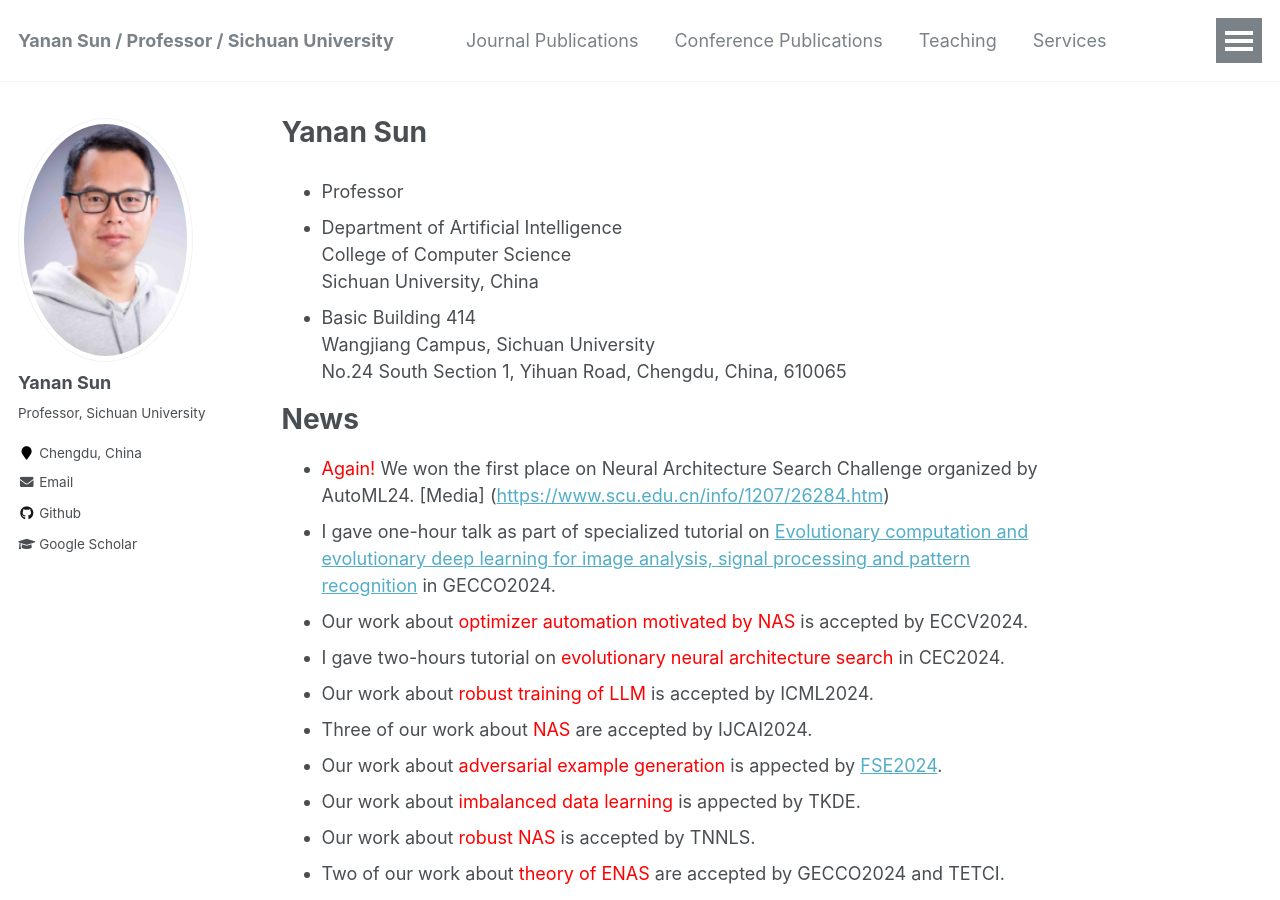
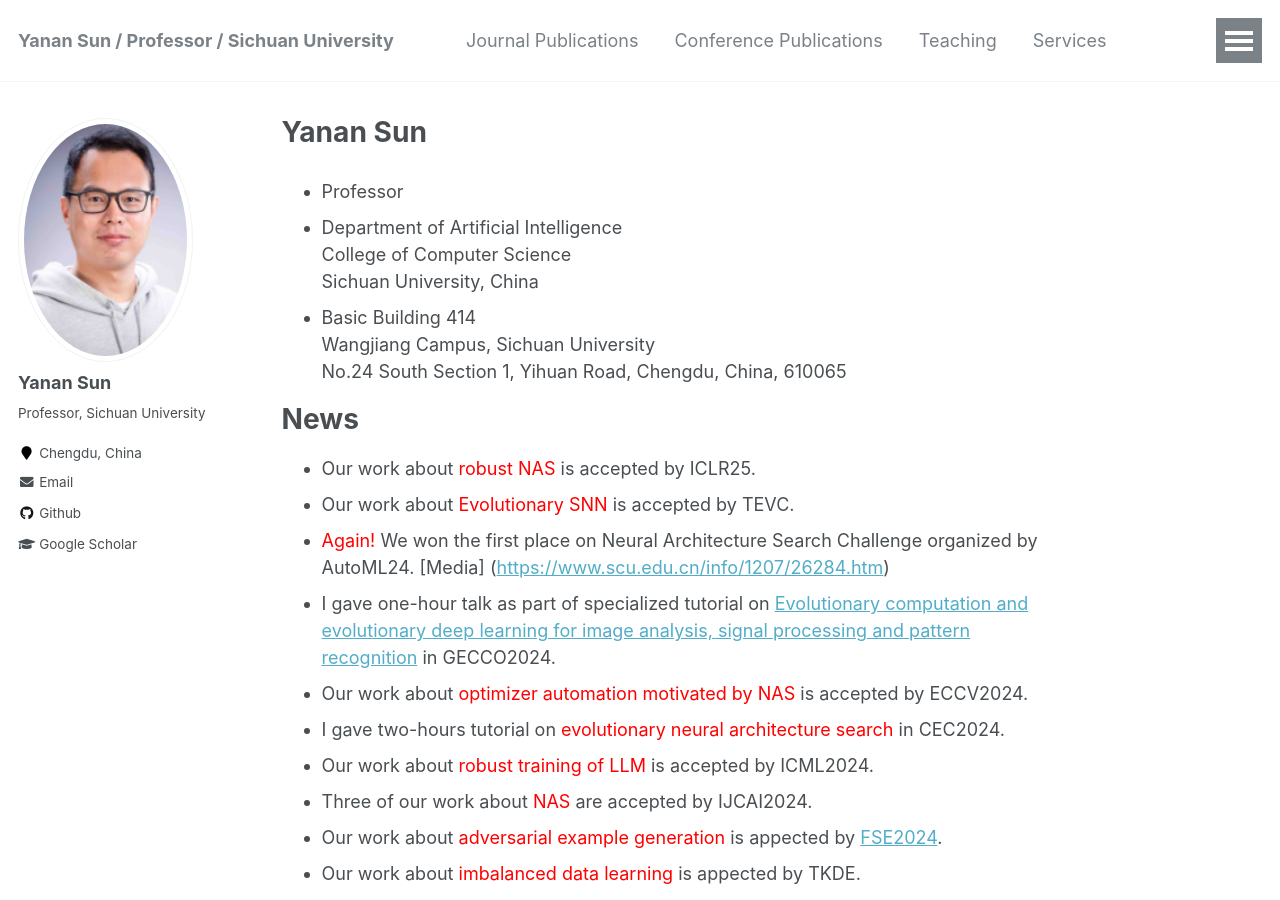
Before and after one commit to yn-sun/yn-sun.github.io, a Jekyll site: the page built from _pages/about.md, in a window 1280 px wide and 900 px high. Built offline with Jekyll 4.4.1, drawn with Linux system fonts in a browser that asks for light colours; comment, search, counter and statistics services are not loaded.

Commit message:
Update about.md

```diff
--- a/_pages/about.md
+++ b/_pages/about.md
@@ -18,6 +18,8 @@ No.24 South Section 1, Yihuan Road, Chengdu, China, 610065
 
 News
 ======
+* Our work about <span style="color: #FF0000">robust NAS</span> is accepted by ICLR25.
+* Our work about <span style="color: #FF0000">Evolutionary SNN</span> is accepted by TEVC.
 * <span style="color: #FF0000">Again!</span> We won the first place on Neural Architecture Search Challenge organized by AutoML24. [Media] ([https://www.scu.edu.cn/info/1207/26284.htm](https://www.scu.edu.cn/info/1207/30392.htm))
 * I gave one-hour talk as part of specialized tutorial on <span style="color: #FF0000">[Evolutionary computation and evolutionary deep learning for image analysis, signal processing and pattern recognition](https://gecco-2024.sigevo.org/Tutorials#id_Evolutionary%20Computation%20and%20Evolutionary%20Deep%20Learning%20for%20Image%20Analysis,%20Signal%20Processing%20and%20Pattern%20Recognition)</span> in GECCO2024.
 * Our work about <span style="color: #FF0000">optimizer automation motivated by NAS</span> is accepted by ECCV2024.
```
